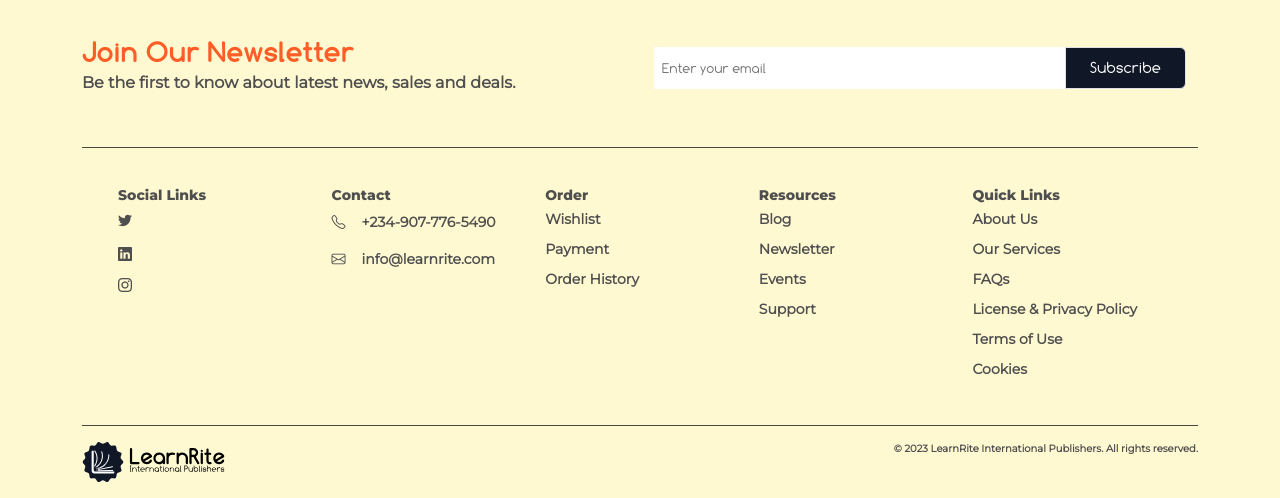
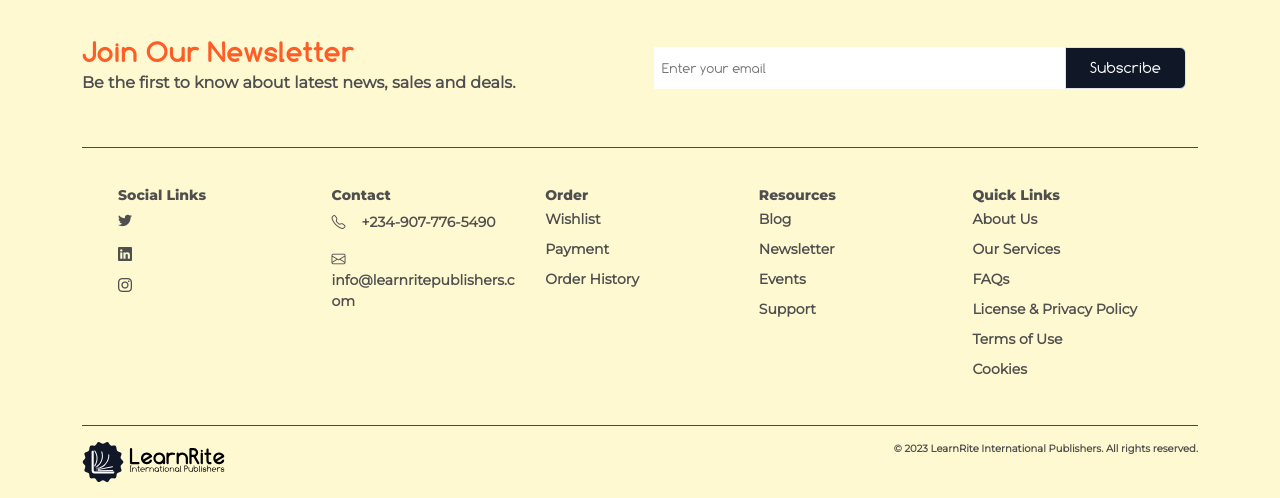
Before and after one commit to arioritsebafortosanyemi-blip/LearnRite_Site, a Django app: page /aboutus/ in a window 1280 px wide. Shown: the part 2522-3020 px from the top of the page. Run offline with Django 4.2, Linux system fonts and the light colour scheme; parts of the project's set-up code (start-up, migrations or seed data) failed here and were passed over; some libraries are stand-ins or nearby versions.

Commit message:
1st push

```diff
--- a/store/templates/store/aboutus.html
+++ b/store/templates/store/aboutus.html
@@ -60,7 +60,7 @@
         <div class="container">
          <h4 class="h4">Career</h4>
          <p class="fs-5 fw-semibold">
-          LP is eager to employ highly-skilled individuals who possess the passion and diligence required to drive long-term revolution in our education. Such persons should forward their curriculum vitae to careers@learnrite.com. Note that such document should be written in a prosaic form.
+          LP is eager to employ highly-skilled individuals who possess the passion and diligence required to drive long-term revolution in our education. Such persons should forward their curriculum vitae to careers@learnritepublishers.com. Note that such document should be written in a prosaic form.
          </p>
          <p class="fs-5 fw-semibold">We will look out for creativity, diligence, and, of course, good command of English language.
          </p>
--- a/store/templates/store/index.html
+++ b/store/templates/store/index.html
@@ -560,7 +560,7 @@
                         <div class="col text-wrap footer-text">
                             <h6 class="mt-2 mb-3">Contact</h6>
                             <p><i class="bi bi-telephone me-3"></i>+234-907-776-5490</p>
-                            <p><a href="mailto: info@learnrite.com" class="text-break"><i class="bi bi-envelope me-3"></i>info@learnrite.com</a></p>
+                            <p><a href="mailto: info@learnritepublishers.com" class="text-break"><i class="bi bi-envelope me-3"></i>info@learnritepublishers.com</a></p>
                         </div>
 
                         <div class="col lh-1 footer-text">
--- a/templates/base.html
+++ b/templates/base.html
@@ -216,7 +216,7 @@
             <div class="col text-wrap footer-text">
                 <h6 class="mt-2">Contact</h6>
                 <p><i class="bi bi-telephone me-3"></i>+234-907-776-5490</p>
-                <p class="text-break"><a href="mailto: info@learnrite.com"><i class="bi bi-envelope me-3"></i>info@learnrite.com</a></p>
+                <p class="text-break"><a href="mailto: info@learnritepublishers.com"><i class="bi bi-envelope me-3"></i>info@learnritepublishers.com</a></p>
             </div>
 
             <div class="col lh-1 footer-text">
--- a/templates/base1.html
+++ b/templates/base1.html
@@ -211,7 +211,7 @@
                         <div class="col text-wrap footer-text">
                             <h6 class="mt-2">Contact</h6>
                             <p><i class="bi bi-telephone me-3"></i>+234-907-776-5490</p>
-                            <p><a href="mailto: info@learnrite.com" class="text-break"><i class="bi bi-envelope me-3"></i>info@learnrite.com</a></p>
+                            <p><a href="mailto: info@learnritepublishers.com" class="text-break"><i class="bi bi-envelope me-3"></i>info@learnritepublishers.com</a></p>
                         </div>
 
                         <div class="col lh-1 footer-text">
```
